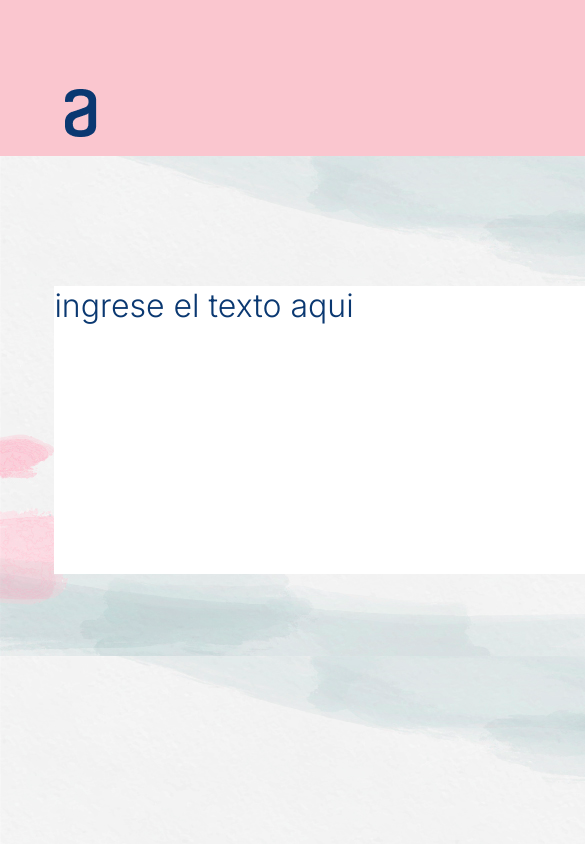
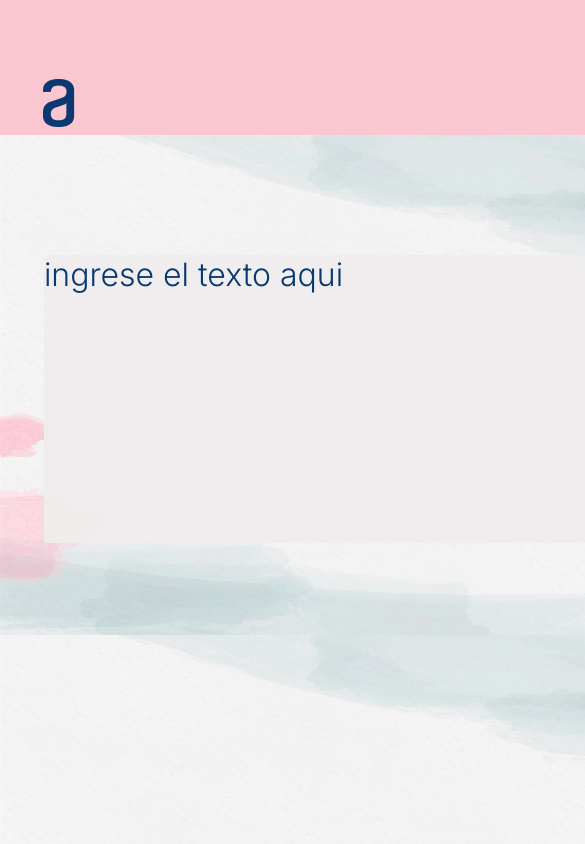
Before and after one commit to purplefox1977/Encriptador-Alura, a plain HTML site: page index2.html in a window 390 px wide. Shown: the top 844 px of the page, 585 px wide, since content can reach past the window. Drawn offline with Linux system fonts and the light colour scheme.

Commit message:
Update style2.css

```diff
--- a/style2.css
+++ b/style2.css
@@ -8,6 +8,7 @@
     --color-grisClaro:#D8DFE8;
     --color-grisOscuro:#495057;
     --color-rosa:#fac6cf;
+    --color-esfumado: #efededf9;
 
     --fuente-Inter:"Inter", sans-serif;
 }
@@ -15,44 +16,44 @@
 *{
     padding: 0%;
     margin: 0%;
+}
 
-}
 body{
     background-color: var(--color_body);
-
-    background-repeat: none;
     color:var(--color-darkblue);
     box-sizing: border-box;
-    width:1440px ;
-    height:1024 px; /*936 /1024*/
+    width:100%;/*1440px*/
+    height:1024px; /*936 /1024*/
   /*   height: 100vh;  */
 }
 .header{
     padding: 0% 0 0 0%;
     background-color:var(--color-rosa);
-    width:1440px ;
+    width:1440px;
 }
 .logo{
-    width:120px ;/*750%*/
+    width:120px;/*750%*/
     height: 48px;
     margin-left: 40px;
     margin-top: 40px;
 }
 /*@@@@@@@@@@@@@@@@@@@@@@@@@@@@@@@@@@@@@@@@*/
-.pantalla__main{background-image: url("img/fondos-powerpoint-colores-pasteles-1.jpg");
+.pantalla__main{
+    width:1440px;
+    height:896px; /*936 /1024*/
+    background-image: url("img/fondos-powerpoint-colores-pasteles-1.jpg");
     display: flex;
     flex-direction: row;
-    padding:1% 1%;
+    padding:0% 0%;
     justify-content:flex-start ;
     gap: 80px;
-  /*  width:1440px ;
-    height:896 px; 936 /1024*/
+
 }
 /*&&&&&&&&&&&&&&&&&&--Seccion Texto ingresado -- &&&&&&&&&&&&&&&&&&&&&&&*/
 .seccion_ingreso_texto{
     display: flex;
     flex-direction: column;
-    width:50%;/* 680px */
+    width:680px ;/*50% */
     height: 784px; /* */
     margin-left: 240px;
     margin-top: 80px;
@@ -125,7 +126,9 @@ body{
 
 /*&&&&&&&&&&&&&&&&&&&&&-- Seccion Copiado--&&&&&&&&&&&&&&&&&&&&*/
 .seccion_copiar{
-    width:50%;/* ;*/
+    width:400px;/* 400px*/
+    height: 944px;
+    background-color: aqua;
 }
 .copia{
     width:400px;/**/
@@ -147,7 +150,7 @@ body{
     background-image: url("/img/Muñeco.png");
     background-repeat: no-repeat;
     background-position-x: center;
-    background-position-y:211px ;
+    background-position-y:211px;
     border: none;
     margin-left: 32px; /*20*/
     margin-top: 32px;/*-20*/
@@ -165,7 +168,7 @@ body{
     margin-top: -244px;/* */
     color:var(--color-grisOscuro);
     font-family: var(--fuente-Inter);
-    font-size:1.5rem ;/*24px*/
+    font-size:1.5rem;/*24px*/
     font-weight: 500;
 }
 .recTex2{
@@ -192,7 +195,7 @@ h5{
     height: 67px;
     margin-left: 32PX;
     margin-top:150px;/* /965/con firex 32px*/
-    visibility:hidden ; /* collapse */
+    visibility:hidden; /* collapse */
 }
 .botonCopia{
     width: 336px;
@@ -206,11 +209,12 @@ h5{
     font-weight: 300;
     padding: 23.5px 0;
 }
+/*@@@@@@@@@@@@@@@@@@@@@@@@@@@@@@@@@@@@@@@@@@@@@@@@@@@@@*/
 .footer{
     display: flex;
     justify-content: space-between;
     align-items: center;
-    width:1440px ;
+    width: 1440px;
     background-image: url(img/textura-fondos-madera-patron-vertical-color-pastel_53876-256325.jpg);
     font-size: 1rem;/*16px*/
     font-family: var(--fuente-Inter);
@@ -235,38 +239,40 @@ h5{
 .boton_copia{
     outline: none;
 }
-/*&&&&&&&&&&&&&&&&&&&&&-- Encriptador Formato Tablet--768--&&&&&&&&&&&&&&&&&&&&&&&&&&&&&&&&&&&&&&&&&&&*/
-@media (max-width:768px ){
+/*&&&&&&&&&&&&&&&&&&&&&-- Encriptador Formato Tablet--768--1174 1384&&&&&&&&&&&&&&&&&&&&&&&&&&&&&&&&&&&&&&&&&&&*/
+@media screen and (max-width:768px ){
     .body{
         width:786px ;
         height: 1260px;
     }
     .header{
         padding: 1%;
-        width:786px ;
+        width:768px ;
+    }
+    .logo{
+        display: inline;
+        margin-left:-5px;/*7*/
+        margin-top: 74.97px;
     }
     .pantalla__main{
        flex-direction: column;  /*cuando se reduce la pantalla la imagen se va al final*/
        padding: 1% 1%;/* Esto no cambio casinada , en elcodigo se debe cambiar algo mas*/
        gap: 64px;
-       width:786px ;
+       width:768px ;
        height: 1260px;
     }
-   .logo{
-        display: inline;
-        margin-left: 7px;
-        margin-top: 74.97px;
-    }
+
     /*&&&&&&&&&&&&&&&&&&--Seccion Texto ingresado -- */
     .seccion_ingreso_texto{
         width: 688px;
         height: 697px;
         margin-left: 40px;
-        margin-top: 116px;
+        margin-top: 116.42px;
     }
     .textarea{
         display: flex;
         align-items: center;
+        background-color: var(--color-esfumado);
     }
     .advertencia{
         margin-top: 308px;
```
